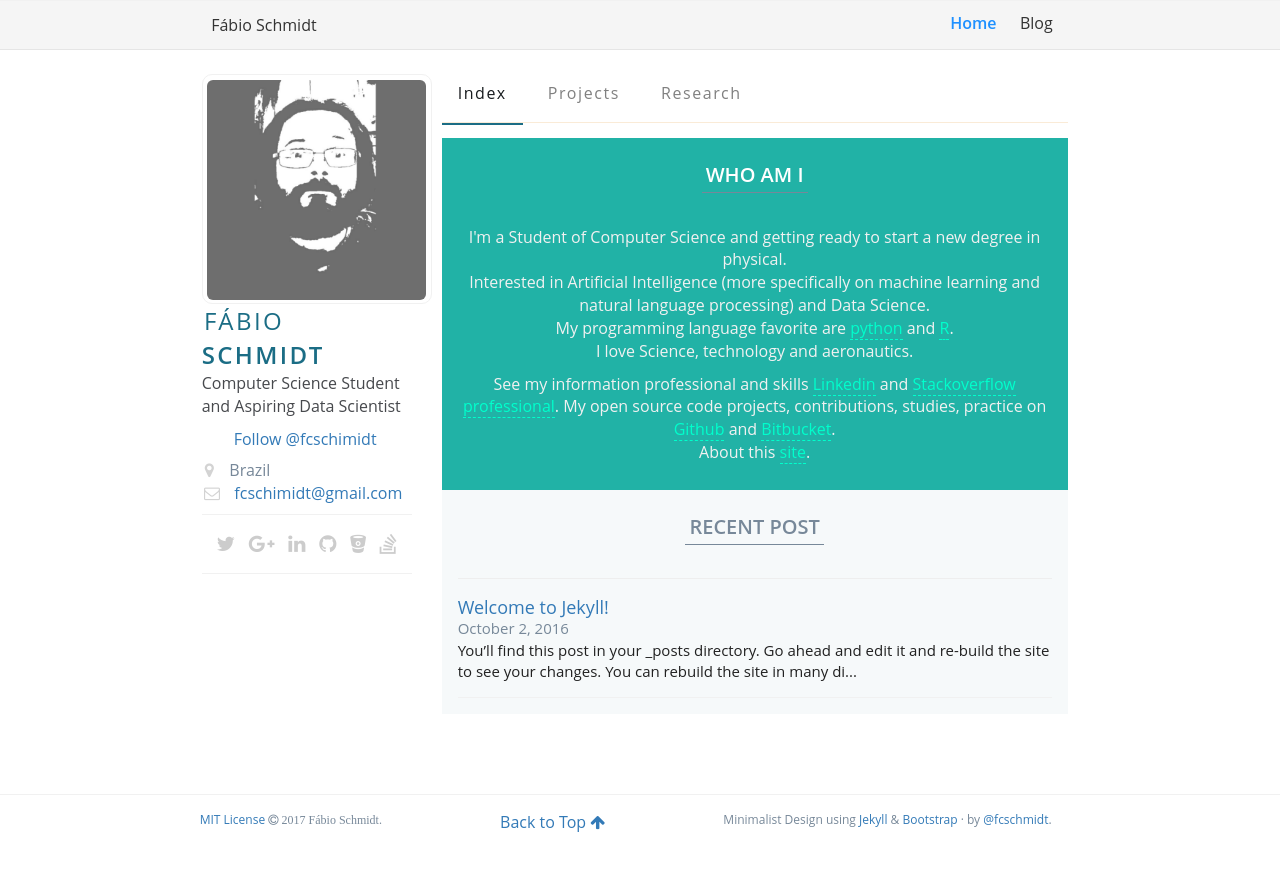
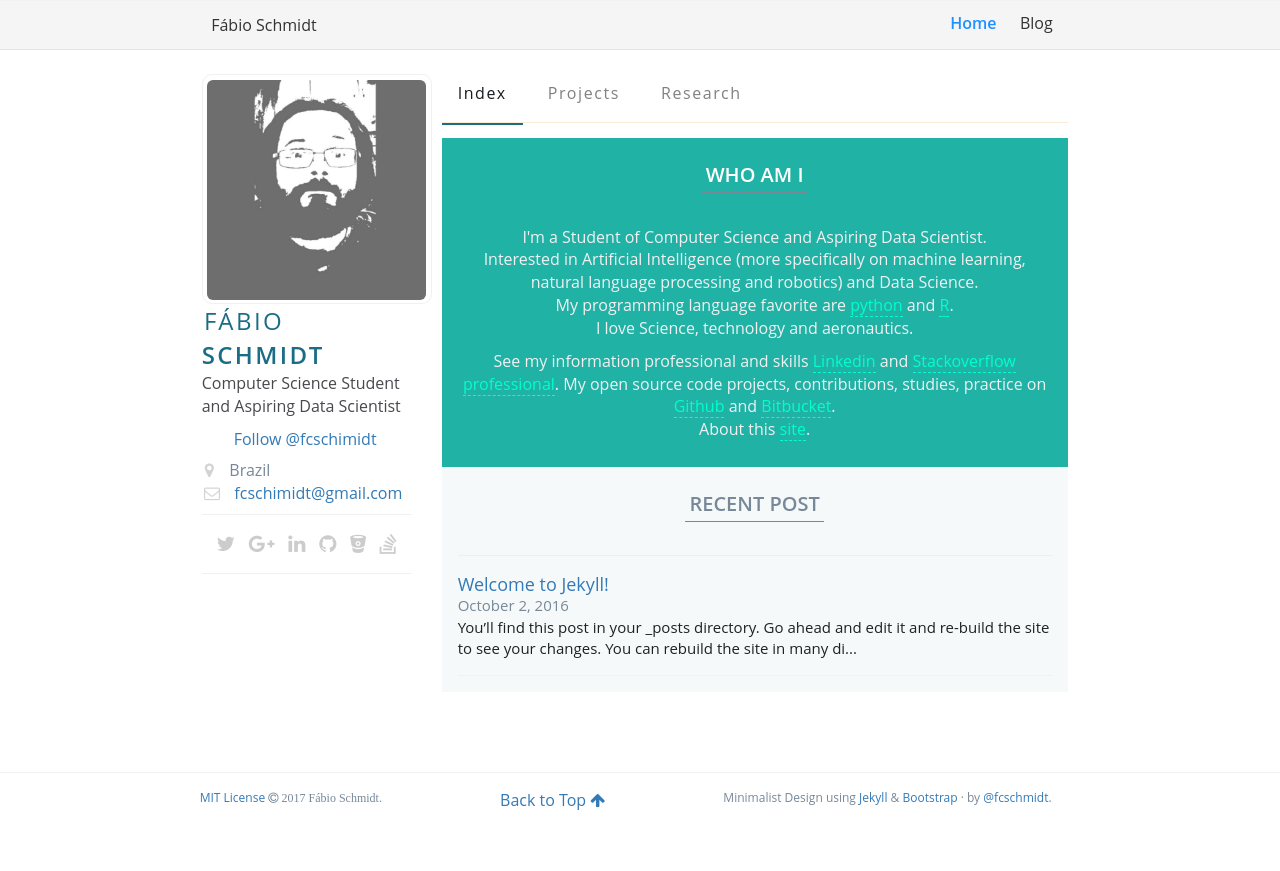
Before and after one commit to fcschmidt/fcschmidt.github.io, a Jekyll site: the page built from index.html, in a window 1280 px wide. Shown: the top 871 px of the page. Built offline with Jekyll 4.4.1, drawn with Linux system fonts in a browser that asks for light colours; nearby versions of some CDN libraries; the list of posts is cut into pages by our own code; comment, search, counter and statistics services are not loaded.

Commit message:
Update who am i

```diff
--- a/_includes/landing/whoami.html
+++ b/_includes/landing/whoami.html
@@ -6,10 +6,10 @@
             </h4>
         </header>
         <p>
-            I'm a Student of Computer Science and
-            getting ready to start a new degree in physical.<br/>
+            I'm a Student of Computer Science and Aspiring Data Scientist. <br/>
+            <!--getting ready to start a new degree in physical.<br/>-->
             Interested in Artificial Intelligence
-            (more specifically on machine learning and natural language processing)
+            (more specifically on machine learning, natural language processing and robotics)
             and  Data Science. <br/>
             My programming language favorite are <a href="https://www.python.org/" target="_blank">python</a> and
             <a href="https://www.r-project.org/" target="_blank">R</a>. <br/>
```
